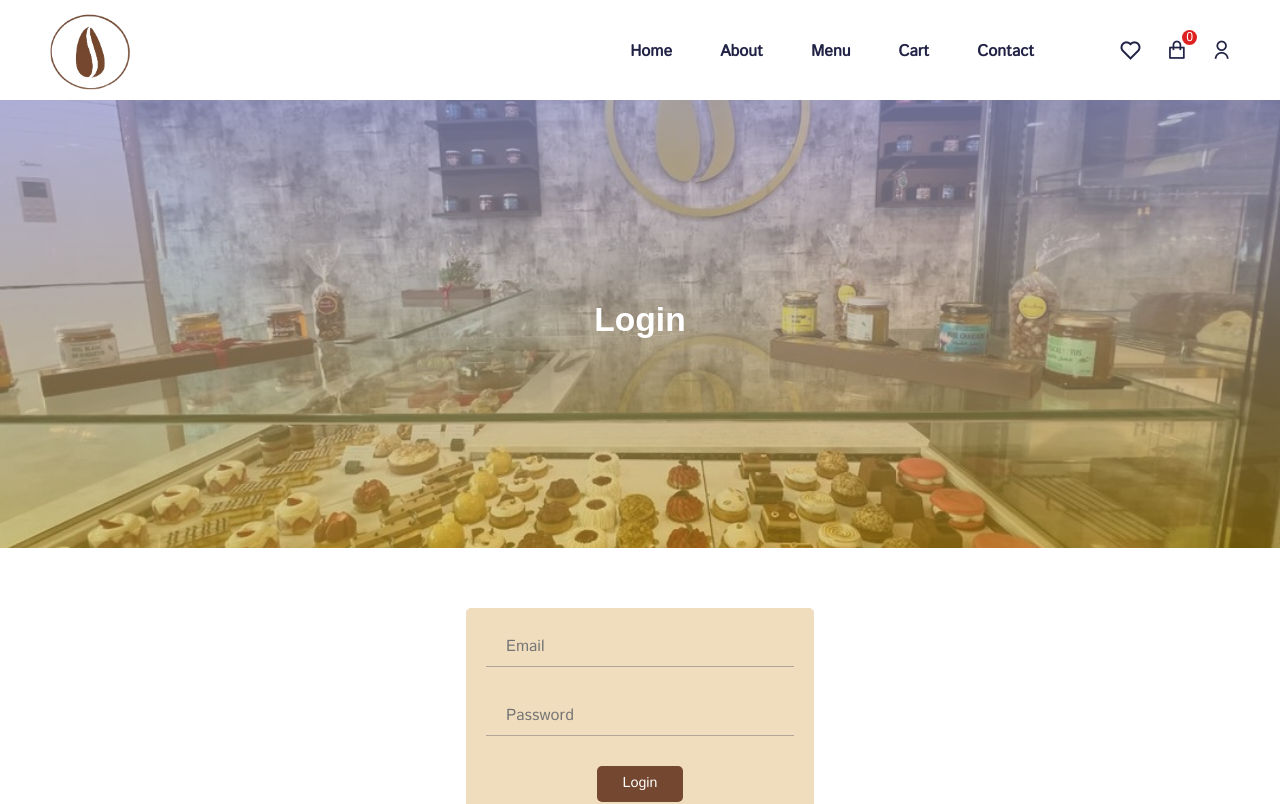
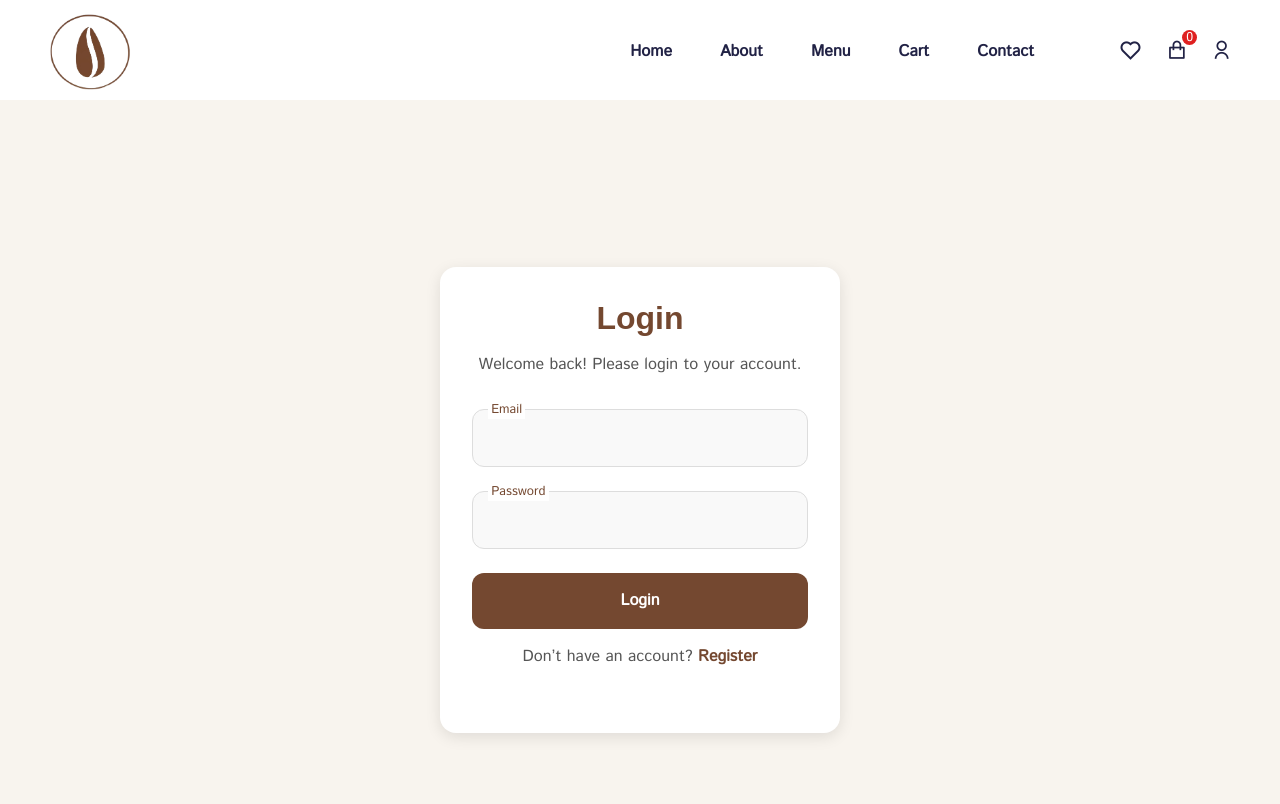
Before and after one commit to amina23aks/lucas, a React (Create React App) app: page /login in a window 1280 px wide. Shown: the top 804 px of the page. Built offline with nearby package versions, Linux system fonts and the light colour scheme; a web font is replaced by a local one.

Commit message:
update login and register desgin and do button when click it take to home page

```diff
--- a/src/pages/Login.jsx
+++ b/src/pages/Login.jsx
@@ -1,53 +1,51 @@
 import React, { useRef } from "react";
-import Helmet from "../components/Helmet/Helmet";
-import CommonSection from "../components/UI/common-section/CommonSection";
-import { Container, Row, Col } from "reactstrap";
-import { Link } from "react-router-dom";
+import { useNavigate } from "react-router-dom";
+import "../styles/Login.css";
 
 const Login = () => {
   const loginNameRef = useRef();
   const loginPasswordRef = useRef();
+  const navigate = useNavigate();
 
   const submitHandler = (e) => {
     e.preventDefault();
+    navigate("/"); // Navigate to the homepage
   };
 
   return (
-    <Helmet title="Login">
-      <CommonSection title="Login" />
-      <section>
-        <Container>
-          <Row>
-            <Col lg="6" md="6" sm="12" className="m-auto text-center">
-              <form className="form mb-5" onSubmit={submitHandler}>
-                <div className="form__group">
+    <div className="login-container">
+      <div className="login-form">
+        <h2>Login</h2>
+        <p>Welcome back! Please login to your account.</p>
+        <form onSubmit={submitHandler}>
+          <div className="input-container">
             <input
               type="email"
-                    placeholder="Email"
+              id="email"
               required
               ref={loginNameRef}
             />
+            <label htmlFor="email">Email</label>
           </div>
-                <div className="form__group">
+          <div className="input-container">
             <input
               type="password"
-                    placeholder="Password"
+              id="password"
               required
               ref={loginPasswordRef}
             />
+            <label htmlFor="password">Password</label>
           </div>
-                <button type="submit" className="addTOCart__btn">
-                  Login
-                </button>
+          <button type="submit">Login</button>
         </form>
-              <Link to="/register" className="an-account">
-                Don't have an account? Create an account
-              </Link>
-            </Col>
-          </Row>
-        </Container>
-      </section>
-    </Helmet>
+        <p className="register-link">
+          Don’t have an account?{" "}
+          <a href="/register" className="link">
+            Register
+          </a>
+        </p>
+      </div>
+    </div>
   );
 };
 
--- a/src/pages/Register.jsx
+++ b/src/pages/Register.jsx
@@ -1,60 +1,61 @@
 import React, { useRef } from "react";
-import Helmet from "../components/Helmet/Helmet";
-import CommonSection from "../components/UI/common-section/CommonSection";
-import { Container, Row, Col } from "reactstrap";
-import { Link } from "react-router-dom";
+import { useNavigate } from "react-router-dom";
+import "../styles/Register.css";
 
 const Register = () => {
   const signupNameRef = useRef();
   const signupPasswordRef = useRef();
   const signupEmailRef = useRef();
+  const navigate = useNavigate();
 
   const submitHandler = (e) => {
     e.preventDefault();
+    navigate("/"); // Navigate to the homepage
   };
 
   return (
-    <Helmet title="Signup">
-      <CommonSection title="Signup" />
-      <section>
-        <Container>
-          <Row>
-            <Col lg="6" md="6" sm="12" className="m-auto text-center">
-              <form className="form mb-5" onSubmit={submitHandler}>
-                <div className="form__group">
+    <div className="register-container">
+      <div className="register-form">
+        <h2>Sign Up</h2>
+        <p>Create your account to access all features.</p>
+        <form onSubmit={submitHandler}>
+          <div className="input-container">
             <input
               type="text"
-                    placeholder="Full name"
+              id="fullname"
               required
               ref={signupNameRef}
             />
+            <label htmlFor="fullname">Full Name</label>
           </div>
-                <div className="form__group">
+          <div className="input-container">
             <input
               type="email"
-                    placeholder="Email"
+              id="email"
               required
               ref={signupEmailRef}
             />
+            <label htmlFor="email">Email</label>
           </div>
-                <div className="form__group">
+          <div className="input-container">
             <input
               type="password"
-                    placeholder="Password"
+              id="password"
               required
               ref={signupPasswordRef}
             />
+            <label htmlFor="password">Password</label>
           </div>
-                <button type="submit" className="addTOCart__btn">
-                  Sign Up
-                </button>
+          <button type="submit">Sign Up</button>
         </form>
-              <Link to="/login">Already have an account? Login</Link>
-            </Col>
-          </Row>
-        </Container>
-      </section>
-    </Helmet>
+        <p className="login-link">
+          Already have an account?{" "}
+          <a href="/login" className="link">
+            Login
+          </a>
+        </p>
+      </div>
+    </div>
   );
 };
 
--- /dev/null
+++ b/src/styles/Login.css
@@ -0,0 +1,126 @@
+/* General Styles */
+body {
+  margin: 0;
+  font-family: Arial, sans-serif;
+  background-color: #f8f4ee;
+}
+
+/* Login Container */
+.login-container {
+  display: flex;
+  justify-content: center;
+  align-items: center;
+  height: 100vh;
+  padding: 2rem;
+  background-color: #f8f4ee;
+}
+
+.login-form {
+  background-color: #fff;
+  padding: 2rem;
+  border-radius: 16px;
+  box-shadow: 0 4px 15px rgba(0, 0, 0, 0.1);
+  width: 100%;
+  max-width: 400px;
+  text-align: center;
+}
+
+.login-form h2 {
+  font-size: 2rem;
+  font-weight: bold;
+  color: #744830;
+  margin-bottom: 1rem;
+}
+
+.login-form p {
+  font-size: 1rem;
+  color: #555;
+  margin-bottom: 2rem;
+}
+
+.login-form form {
+  display: flex;
+  flex-direction: column;
+  gap: 1.5rem;
+}
+
+.input-container {
+  position: relative;
+}
+
+.input-container input {
+  width: 100%;
+  padding: 1rem;
+  font-size: 1rem;
+  border: 1px solid #ddd;
+  border-radius: 12px;
+  background-color: #f9f9f9;
+  transition: all 0.3s ease;
+}
+
+.input-container input:focus {
+  border-color: #744830;
+  outline: none;
+  background-color: #fff;
+}
+
+.input-container label {
+  position: absolute;
+  left: 1rem;
+  top: 1rem;
+  font-size: 1rem;
+  color: #aaa;
+  transition: all 0.3s ease;
+  pointer-events: none;
+}
+
+.input-container input:focus + label,
+.input-container input:not(:placeholder-shown) + label {
+  top: -0.6rem;
+  left: 1rem;
+  font-size: 0.8rem;
+  color: #744830;
+  background-color: #fff;
+  padding: 0 0.2rem;
+}
+
+.login-form button {
+  padding: 1rem;
+  font-size: 1rem;
+  background-color: #744830;
+  color: #fff;
+  border: none;
+  border-radius: 12px;
+  cursor: pointer;
+  font-weight: bold;
+  transition: background-color 0.3s ease, transform 0.2s;
+}
+
+.login-form button:hover {
+  background-color: #c1b080;
+  transform: scale(1.05);
+}
+
+.register-link {
+  margin-top: 1rem;
+  font-size: 0.9rem;
+  color: #555;
+}
+
+.register-link .link {
+  color: #744830;
+  font-weight: bold;
+  text-decoration: none;
+  transition: color 0.3s ease;
+}
+
+.register-link .link:hover {
+  color: #c1b080;
+}
+
+/* Responsive Design */
+@media (max-width: 768px) {
+  .login-form {
+    padding: 1.5rem;
+  }
+}
--- /dev/null
+++ b/src/styles/Register.css
@@ -0,0 +1,126 @@
+/* General Styles */
+body {
+  margin: 0;
+  font-family: Arial, sans-serif;
+  background-color: #f8f4ee;
+}
+
+/* Register Container */
+.register-container {
+  display: flex;
+  justify-content: center;
+  align-items: center;
+  height: 100vh;
+  padding: 2rem;
+  background-color: #f8f4ee;
+}
+
+.register-form {
+  background-color: #fff;
+  padding: 2rem;
+  border-radius: 16px;
+  box-shadow: 0 4px 15px rgba(0, 0, 0, 0.1);
+  width: 100%;
+  max-width: 400px;
+  text-align: center;
+}
+
+.register-form h2 {
+  font-size: 2rem;
+  font-weight: bold;
+  color: #744830;
+  margin-bottom: 1rem;
+}
+
+.register-form p {
+  font-size: 1rem;
+  color: #555;
+  margin-bottom: 2rem;
+}
+
+.register-form form {
+  display: flex;
+  flex-direction: column;
+  gap: 1.5rem;
+}
+
+.input-container {
+  position: relative;
+}
+
+.input-container input {
+  width: 100%;
+  padding: 1rem;
+  font-size: 1rem;
+  border: 1px solid #ddd;
+  border-radius: 12px;
+  background-color: #f9f9f9;
+  transition: all 0.3s ease;
+}
+
+.input-container input:focus {
+  border-color: #744830;
+  outline: none;
+  background-color: #fff;
+}
+
+.input-container label {
+  position: absolute;
+  left: 1rem;
+  top: 1rem;
+  font-size: 1rem;
+  color: #aaa;
+  transition: all 0.3s ease;
+  pointer-events: none;
+}
+
+.input-container input:focus + label,
+.input-container input:not(:placeholder-shown) + label {
+  top: -0.6rem;
+  left: 1rem;
+  font-size: 0.8rem;
+  color: #744830;
+  background-color: #fff;
+  padding: 0 0.2rem;
+}
+
+.register-form button {
+  padding: 1rem;
+  font-size: 1rem;
+  background-color: #744830;
+  color: #fff;
+  border: none;
+  border-radius: 12px;
+  cursor: pointer;
+  font-weight: bold;
+  transition: background-color 0.3s ease, transform 0.2s;
+}
+
+.register-form button:hover {
+  background-color: #c1b080;
+  transform: scale(1.05);
+}
+
+.login-link {
+  margin-top: 1rem;
+  font-size: 0.9rem;
+  color: #555;
+}
+
+.login-link .link {
+  color: #744830;
+  font-weight: bold;
+  text-decoration: none;
+  transition: color 0.3s ease;
+}
+
+.login-link .link:hover {
+  color: #c1b080;
+}
+
+/* Responsive Design */
+@media (max-width: 768px) {
+  .register-form {
+    padding: 1.5rem;
+  }
+}
```
Lines whose indentation alone changed are shown as unchanged.
